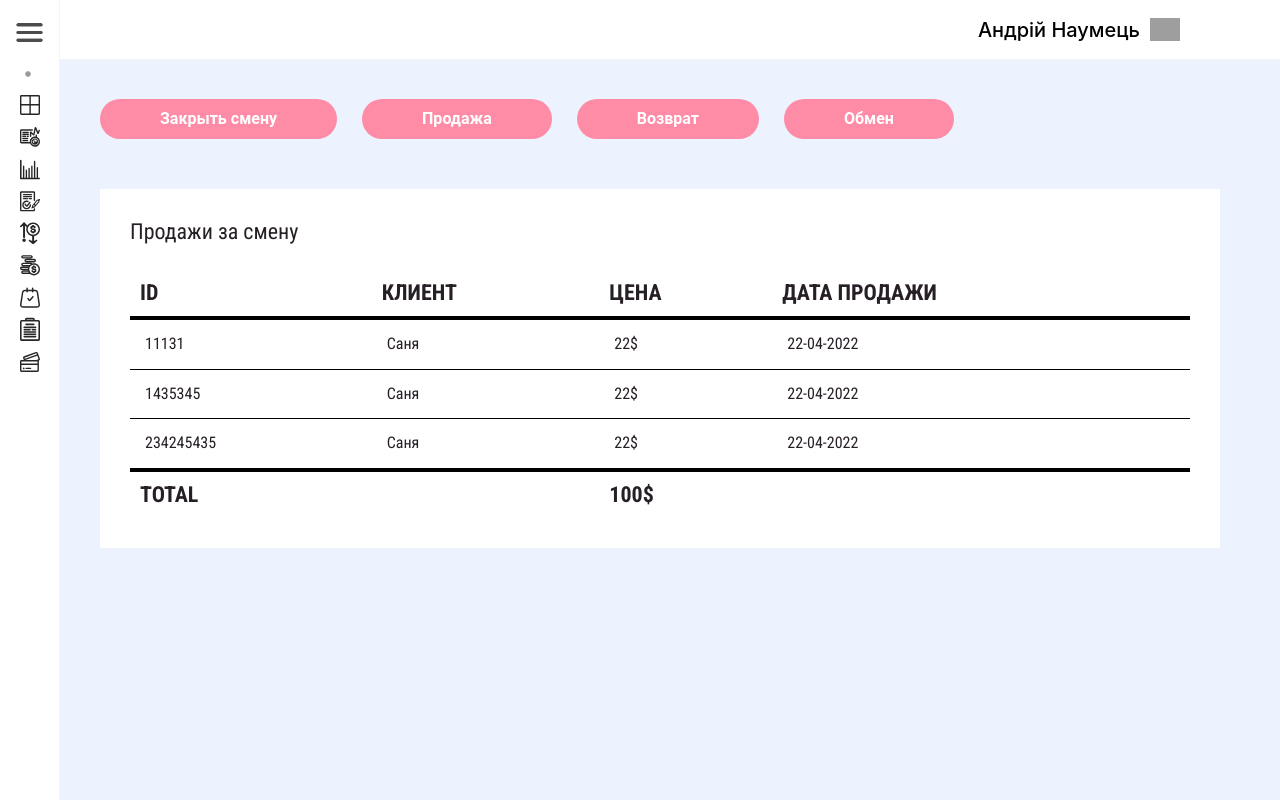
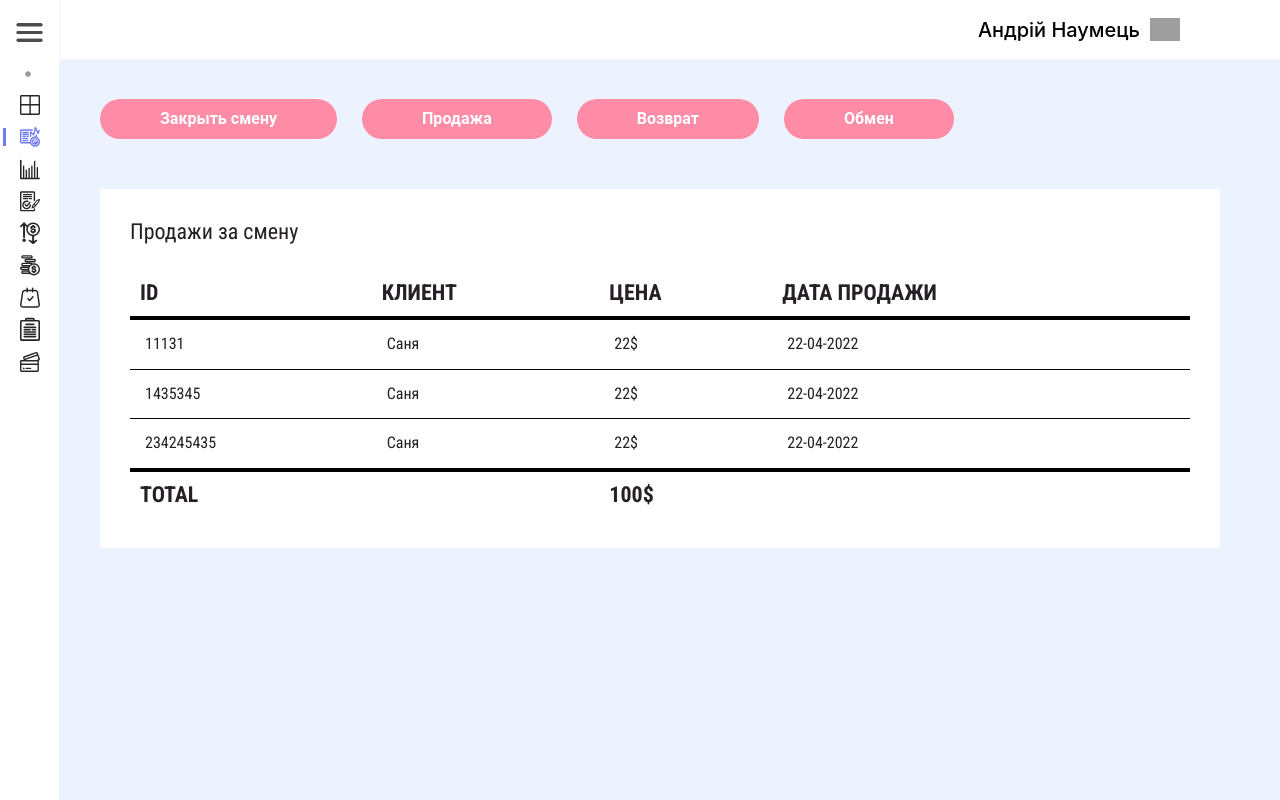
Before and after one commit to Lumenatom/app-crm, a React (Create React App) app: page /shop in a window 1280 px wide. Built offline with nearby package versions, Linux system fonts and the light colour scheme; grey boxes are pictures that could not be loaded.

Commit message:
add active link

```diff
--- a/src/components/workspace/dashboard/dashboard.js
+++ b/src/components/workspace/dashboard/dashboard.js
@@ -27,7 +27,7 @@ ChartJS.register(
   Tooltip,
   Legend
 );
-export const options = {
+const options = {
   responsive: true,
   plugins: {
     legend: {
@@ -41,14 +41,14 @@ export const options = {
   },
 };
 
-export const data = {
+const data = {
   labels: [0, 1, 2, 3, 4, 5, 6, 7],
 
   datasets: [
 
     {
       label: 'Профит',
-      data: [2500, 5000, 3000, 1000, 10000, 4500, 5000, 3500],
+      data: [2500, 5000, 3000, 1000, 10000, 4500, 1000, 3500],
       backgroundColor: '#589BFF',
     },
     {
--- a/src/components/workspace/nav/nav.css
+++ b/src/components/workspace/nav/nav.css
@@ -86,6 +86,21 @@
    transition: all ease 0.3s;
  }
 
+ .active .svg__nav {
+   fill: #727cf5;
+ }
+
+ .activeNav .nav__dashboard .active h2 {
+   color: #727cf5;
+ }
+
+ .activeNav .nav__dashboard .active {
+   border-left: 3px solid #727cf5;
+ }
+
+ .nav .nav__dashboard .active {
+   border-left: 3px solid #727cf5;
+ }
 
  .activeNav .nav__dashboard a {
    border-left: 3px solid #ffffff;
--- a/src/components/workspace/nav/nav.js
+++ b/src/components/workspace/nav/nav.js
@@ -38,13 +38,13 @@ const Nav = () => {
         Главная
       </h4>
       <div className="nav__dashboard">
-        <NavLink to={'/dashboard'}>
+        <NavLink to={'/dashboard'} className={(navData) => navData.isActive ? "active" : ""}>
           <Dashboard className="svg__nav" />
           <h2>
             Дашборд
           </h2>
         </NavLink>
-        <NavLink to={'/shop'}>
+        <NavLink to={'/shop'} >
           <Dashboard_company className="svg__nav" />
           <h2>
             Магазин
```
